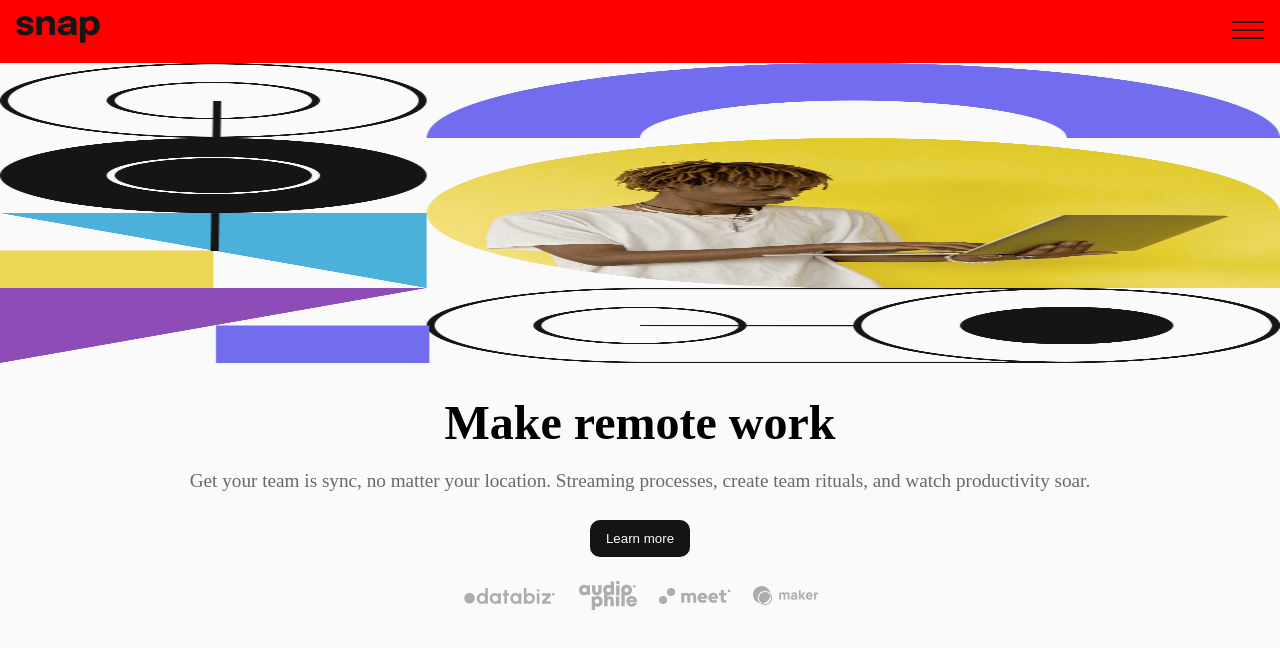
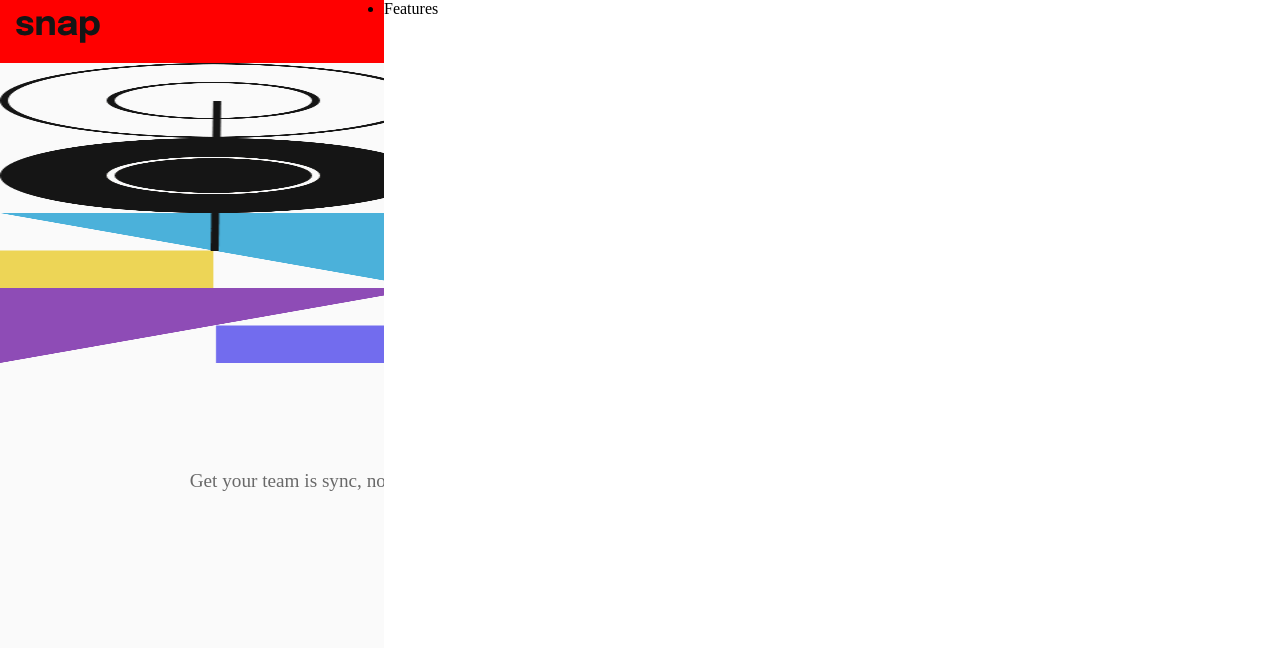
Before and after one commit to Heisdalu/snap-landing-page, a React (Create React App) app: page / in a window 1280 px wide. Shown: the top 648 px of the page. Built offline with nearby package versions, Linux system fonts and the light colour scheme.

Commit message:
Create and add modal components to App.js.Create a react portal on the html file and linked on App.js

```diff
--- a/public/index.html
+++ b/public/index.html
@@ -28,6 +28,7 @@
   </head>
   <body>
     <noscript>You need to enable JavaScript to run this app.</noscript>
+    <div class="modal"></div>
     <div id="root"></div>
     <!--
       This HTML file is a template.
--- a/src/App.js
+++ b/src/App.js
@@ -1,14 +1,19 @@
 import React from "react";
+import ReactDOM from "react-dom";
 import style from "./App.module.css";
 import Header from "./components/Header/Header";
 import MainContent from "./components/MainContent/MainContent";
+import Modal from "./components/Modal/Modal";
 
 const App = () => {
   return (
-    <div className={style["main-wrapper"]}>
-      <Header />
-      <MainContent />
-    </div>
+    <>
+      {ReactDOM.createPortal(<Modal />, document.querySelector('.modal'))}
+      <div className={style["main-wrapper"]}>
+        <Header />
+        <MainContent />
+      </div>
+    </>
   );
 };
 export default App;
--- /dev/null
+++ b/src/components/Modal/Modal.js
@@ -0,0 +1,12 @@
+import style from './Modal.module.css'
+
+const Modal = () => {
+    return <nav className={style.modal}>
+        <ul>
+            <li>Features</li>
+        </ul>
+    </nav>
+}
+
+
+export default Modal;
--- /dev/null
+++ b/src/components/Modal/Modal.module.css
@@ -0,0 +1,8 @@
+.modal{
+    position: fixed;
+    top: 0;
+    right: 0;
+    height: 100vh;
+    background-color: white;
+    width: 70%;
+}
```
